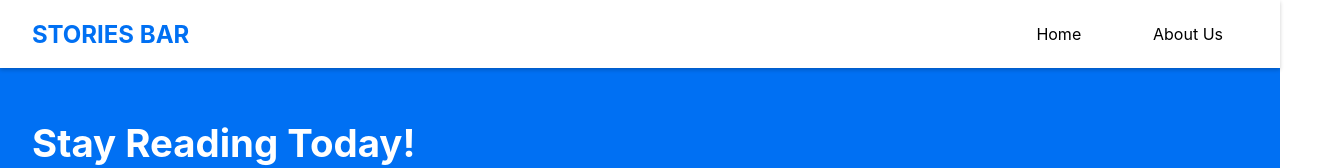
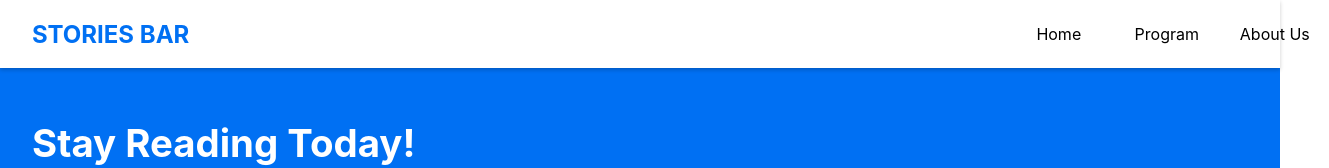
Before and after one commit to Fiindah/blog-app-using-nextjs, a Next.js app: page / in a window 1280 px wide. Shown: the top 168 px of the page, 1329 px wide, since content can reach past the window. Built offline with nearby package versions, Linux system fonts and the light colour scheme.

Commit message:
Update header.js

```diff
--- a/components/header.js
+++ b/components/header.js
@@ -11,6 +11,9 @@ export default function Header() {
     <ul>
         <li>
           <Link href="/" className={styles.navItem}>Home</Link>
+        </li>
+        <li>
+          <Link href="/" className={styles.navItem}>Program</Link>
         </li>
         <li>
           <Link href="/about" className={styles.navItem}>About Us</Link>
```
